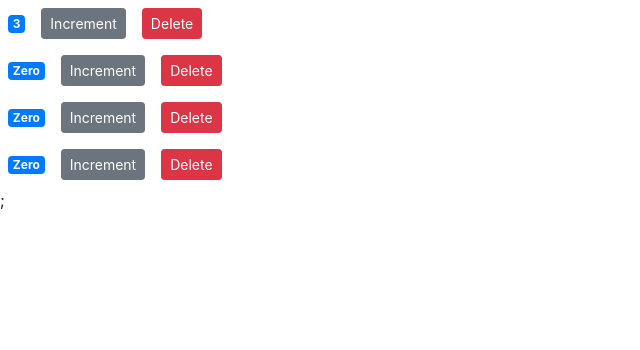
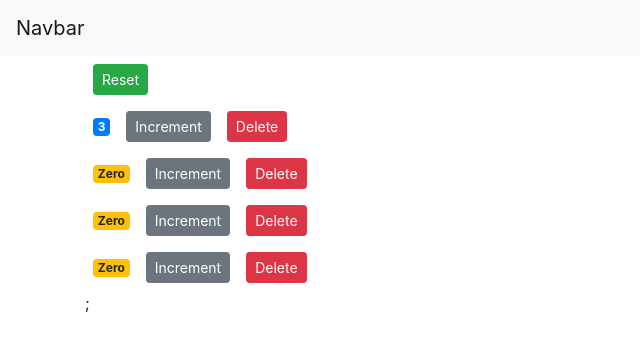
Before and after one commit to Nabeel73/Todo-app, a React (Create React App) app: page / in a window 1280 px wide. Shown: the top 350 px of the page, without its empty margins (0-640 px from the left). Built offline with nearby package versions, Linux system fonts and the light colour scheme.

Commit message:
reset add

```diff
--- a/src/App.js
+++ b/src/App.js
@@ -1,27 +1,17 @@
 import React, { Component } from 'react';
-import logo from './logo.svg';
+import Navbar from './Components/navbar';
+import Counters from './Components/counters';
 import './App.css';
 
 class App extends Component {
     render() {
-        return ( <
-            div className = "App" >
-            <
-            header className = "App-header" > < /header>  <
-            img src = { logo }
-            className = "App-logo"
-            alt = "logo" / >
-            <
-            p > Edit < code > src / App.js < /code> and save to reload. </p >
-            <
-            a className = "App-link"
-            href = "https://reactjs.org"
-            target = "_blank"
-            rel = "noopener noreferrer" > Learn React < /a>
-
-
-            <
-            /div>
+        return (
+            <React.Fragment>
+            <Navbar></Navbar>
+            <main className="container">
+                <Counters/>
+            </main>
+            </React.Fragment>
         );
     }
 }
--- a/src/Components/counter.jsx
+++ b/src/Components/counter.jsx
@@ -1,18 +1,18 @@
 import React, { Component } from 'react';
 class Counter extends Component {
-    state  = {
-      value : this.props.value,
-      };
+    //state  = {
+      //value : this.props.counter.value,
+     // };
      // constructor(){
        //   super();
          // this.handlerIncrement.bind(this);
     //  };
-    handleIncrement = product => {
+    //handleIncrement = product => {
      //console.log(product);
      //this.props.value= 0 ;
-     this.setState({ value: this.state.value + 1});
+    // this.setState({ value: this.state.value + 1});
       //console.log("Increment clicked",this);
-     };
+   //  };
     // doHandleIncrement = () => {
       //   this.handlerIncrement({ id: 1 });
      //};
@@ -22,25 +22,26 @@
             <div>
             <span className={this.getBadgeClasses()}>{this.formatCount()}</span>
                 <button
-                onClick={ () => this.handleIncrement()}
+                onClick={ () => this.props.onIncrement(this.props.counter)}
                    className="btn btn-secondary btn-sm m-2">
                        Increment
               </button>
               <button
-              onClick={ () => this.props.onDelete(this.props.id)}
+              onClick={ () => this.props.onDelete(this.props.counter.id)}
               className="btn btn-danger btn-sm m-2">Delete</button>
           </div>
        );
     }
-    formatCount(){
-        const { value } = this.state;
-        return value === 0 ? "Zero"  : value;
 
-    }
      getBadgeClasses() {
        let classes = "badge m-2 badge-";
-        classes += this.state.count === 0 ? "warning" : "primary";
+        classes += this.props.counter.value === 0 ? "warning" : "primary";
         return classes;
     };
+    formatCount(){
+      const { value } = this.props.counter;
+      return value === 0 ? "Zero"  : value;
+
+  }
 }
 export default Counter;
--- a/src/Components/counters.jsx
+++ b/src/Components/counters.jsx
@@ -10,6 +10,24 @@
             {  id:4, value:0 }
         ]
     };
+    handleincrement = counter => {
+        const counters = [...this.state.counters];
+        const index = counters.indexOf(counter);
+        counters[index] = {...counter};
+        counters[index].value++;
+        this.setState({ counters });
+     }
+
+
+
+    handleReset = () => {
+        const counters = this.state.counters.map(c =>{
+            c.value = 0;
+            return c;
+        });
+        this.setState({counters})
+    }
+
     handleDelete = counterId => {
      //console.log('Event Handler Called',counterId);
        const  counters =this.state.counters.filter(c => c.id !== counterId);
@@ -18,12 +36,16 @@
     render(){
         return (
             <div>
+               <button
+               onClick={this.handleReset}
+               className="btn btn-success btn-sm m-2">Reset</button>
+
            {this.state.counters.map(counter => (
            <Counter
            key={counter.id}
            onDelete={this.handleDelete}
-           value={counter.value}
-           id={counter.id}/>
+           onIncrement={this.handleincrement}
+           counter={counter}/>
            ))};
            </div>
         );
--- /dev/null
+++ b/src/Components/navbar.jsx
@@ -0,0 +1,13 @@
+import React, { Component } from 'react';
+
+
+class Navbar extends Component{
+    render(){
+        return(<nav className="navbar navbar-light bg-light">
+        <a className="navbar-brand" href="#">Navbar</a>
+      </nav>
+
+        )
+    }
+}
+export default Navbar;
--- a/src/index.js
+++ b/src/index.js
@@ -1,14 +1,14 @@
 import React from 'react';
 import ReactDOM from 'react-dom';
 import './index.css';
-//import App from './App';
+import App from './App';
 import * as serviceWorker from './serviceWorker';
 import 'bootstrap/dist/css/bootstrap.css';
 //import Counter from './Components/counter';
 import Counters from './Components/counters';
 
 
-ReactDOM.render( < Counters / > , document.getElementById('root'));
+ReactDOM.render( <App/ > , document.getElementById('root'));
 
 // If you want your app to work offline and load faster, you can change
 // unregister() to register() below. Note this comes with some pitfalls.
```
